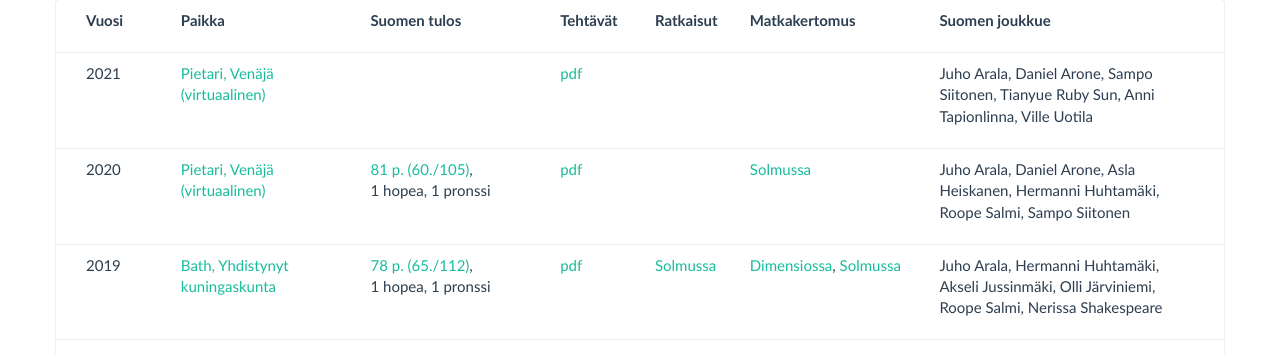
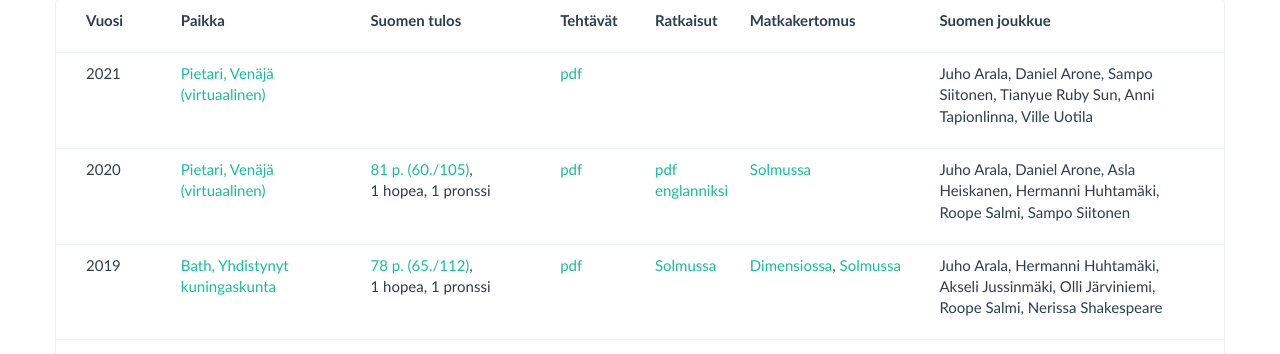
Before and after one commit to matematiikkakilpailut/matematiikkakilpailut.github.io, a Jekyll site: the page built from IMO/index.md, in a window 1280 px wide and 900 px high, scrolled down 796 px. Shown: the part 100-454 px from the top of the window. Built offline with Jekyll 4.4.1, drawn with Linux system fonts in a browser that asks for light colours.

Commit message:
IMO 2020

```diff
--- a/IMO/index.md
+++ b/IMO/index.md
@@ -25,7 +25,7 @@ kilpailut:
     paikka: "[Pietari, Venäjä (virtuaalinen)](https://imo2020.ru/)"
     sijoitus: "[81 p. (60./105)](https://www.imo-official.org/year_country_r.aspx?year=2020), 1 hopea, 1 pronssi"
     tehtavat: "[pdf](2020/teht2020.pdf)"
-    ratkaisut: ""
+    ratkaisut: "[pdf englanniksi](2020/sol2020.pdf)"
     muuta: "[Solmussa](https://matematiikkalehtisolmu.fi/2020/3/IMO2020.pdf)"
     edustajat: "Juho Arala, Daniel Arone, Asla Heiskanen, Hermanni Huhtamäki, Roope Salmi, Sampo Siitonen"
   - vuosi: "2019"
```
